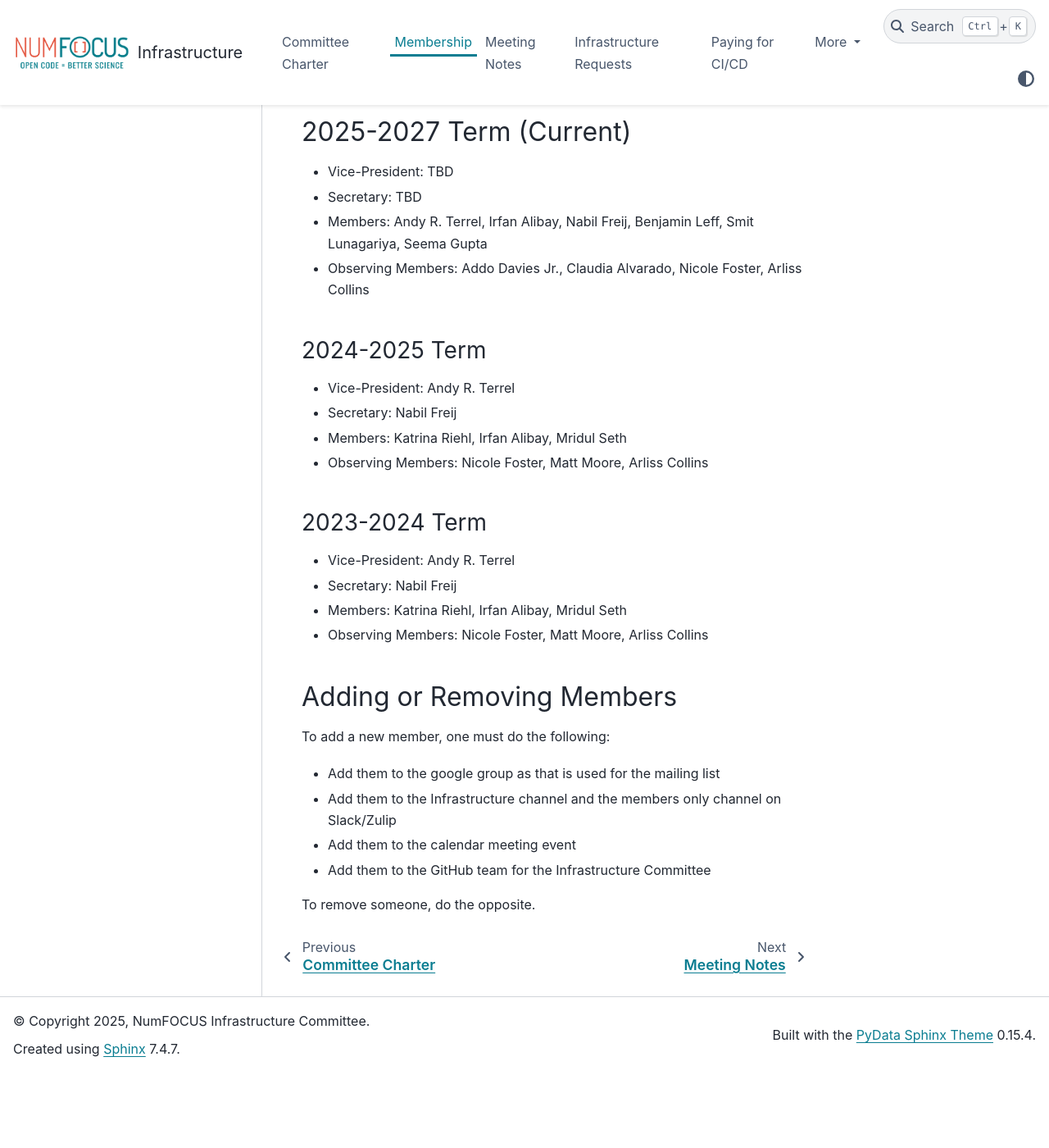
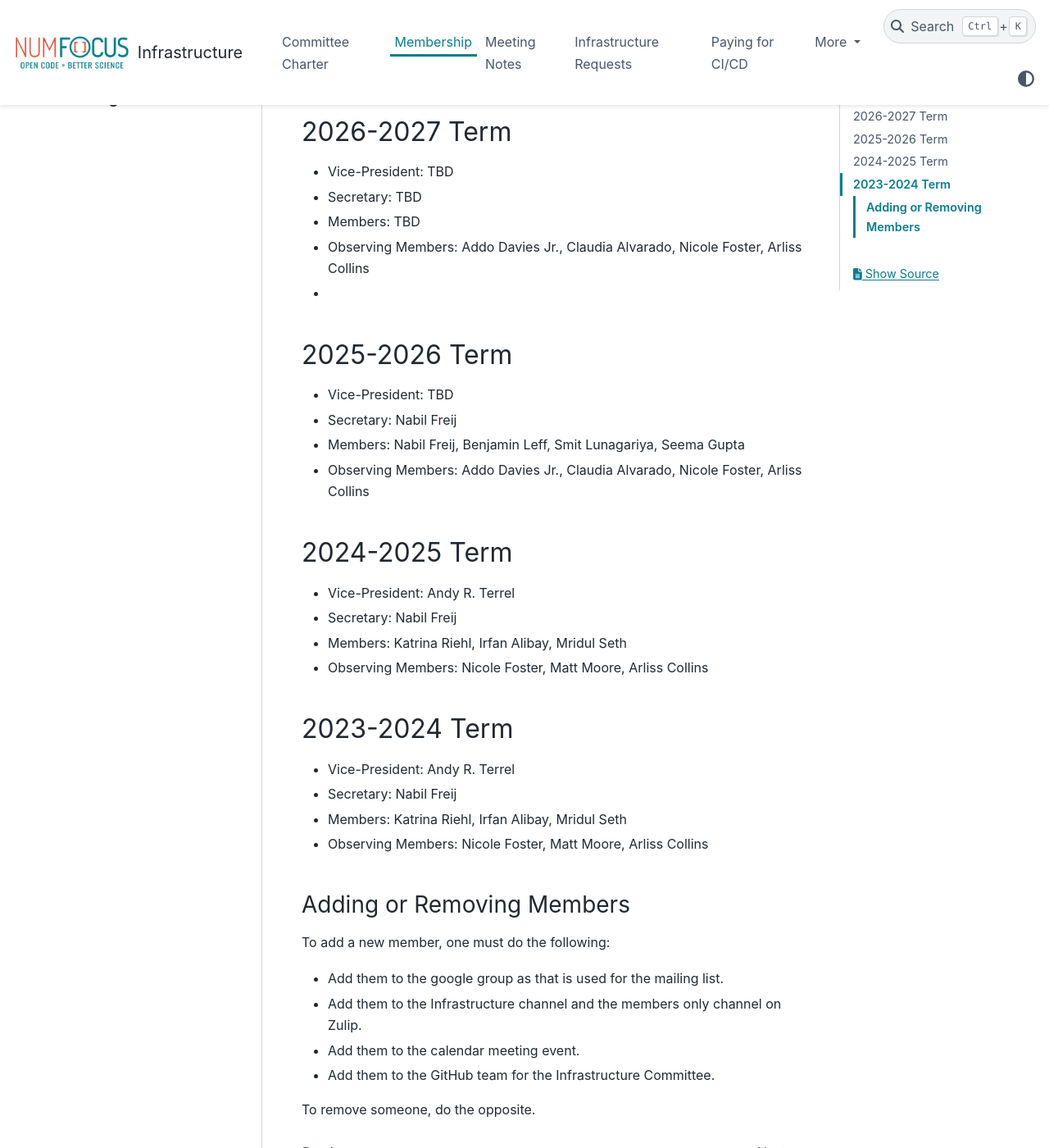
Before and after one commit to numfocus/infrastructure, a Sphinx documentation site: the page built from docs/membership.rst, in a window 1280 px wide and 1400 px high, scrolled down 201 px. Shown: the whole window at 82% size. Built offline with Sphinx 7.4.7 and the PyData theme 0.15.4, drawn with Linux system fonts in a browser that asks for light colours; before the commit the page ends 1509 px from its top, so only the background shows below that.

```diff
--- a/docs/ci_cd_guide/getting_started.rst
+++ /dev/null
@@ -1,3 +0,0 @@
-***************
-Getting Started
-***************
--- a/docs/ci_cd_guide/index.rst
+++ b/docs/ci_cd_guide/index.rst
@@ -2,7 +2,7 @@
 Paying for CI/CD
 ****************
 
-This guide is intended to help you set up a CI/CD pipeline for your project and get it paid for by NumFOCUS.
+This guide is intended to help projects get their CI/CD paid for by NumFOCUS.
 
 **WIP**
 
--- a/docs/membership.rst
+++ b/docs/membership.rst
@@ -4,12 +4,20 @@ Membership
 
 Below we list each term of the Infrastructure Committee and its members.
 
-2025-2027 Term (Current)
-========================
+2026-2027 Term
+--------------
 
 * Vice-President: TBD
 * Secretary: TBD
-* Members: Andy R. Terrel, Irfan Alibay, Nabil Freij, Benjamin Leff, Smit Lunagariya, Seema Gupta
+* Members: TBD
+* Observing Members: Addo Davies Jr., Claudia Alvarado, Nicole Foster, Arliss Collins
+*
+2025-2026 Term
+--------------
+
+* Vice-President: TBD
+* Secretary: Nabil Freij
+* Members: Nabil Freij, Benjamin Leff, Smit Lunagariya, Seema Gupta
 * Observing Members: Addo Davies Jr., Claudia Alvarado, Nicole Foster, Arliss Collins
 
 2024-2025 Term
@@ -33,9 +41,9 @@ Adding or Removing Members
 
 To add a new member, one must do the following:
 
-- Add them to the google group as that is used for the mailing list
-- Add them to the Infrastructure channel and the members only channel on Slack/Zulip
-- Add them to the calendar meeting event
-- Add them to the GitHub team for the Infrastructure Committee
+- Add them to the google group as that is used for the mailing list.
+- Add them to the Infrastructure channel and the members only channel on Zulip.
+- Add them to the calendar meeting event.
+- Add them to the GitHub team for the Infrastructure Committee.
 
 To remove someone, do the opposite.
```
